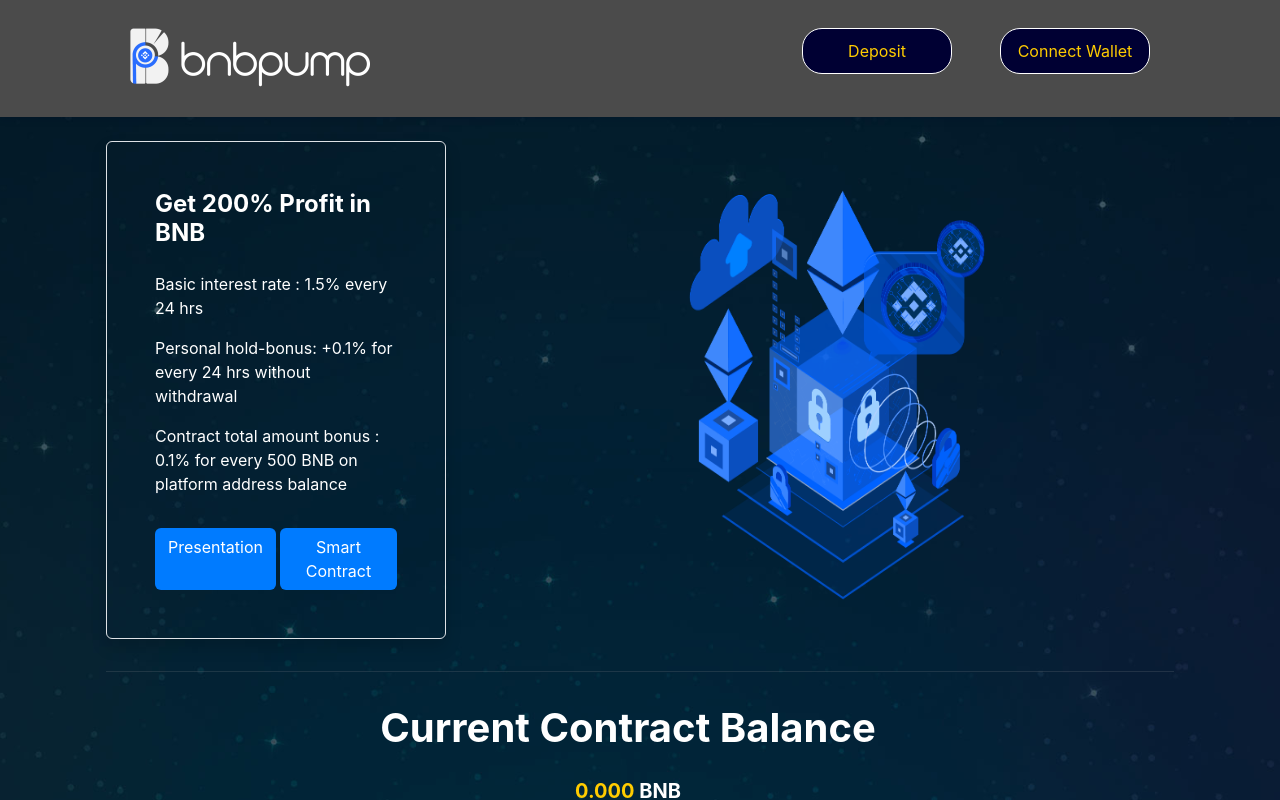
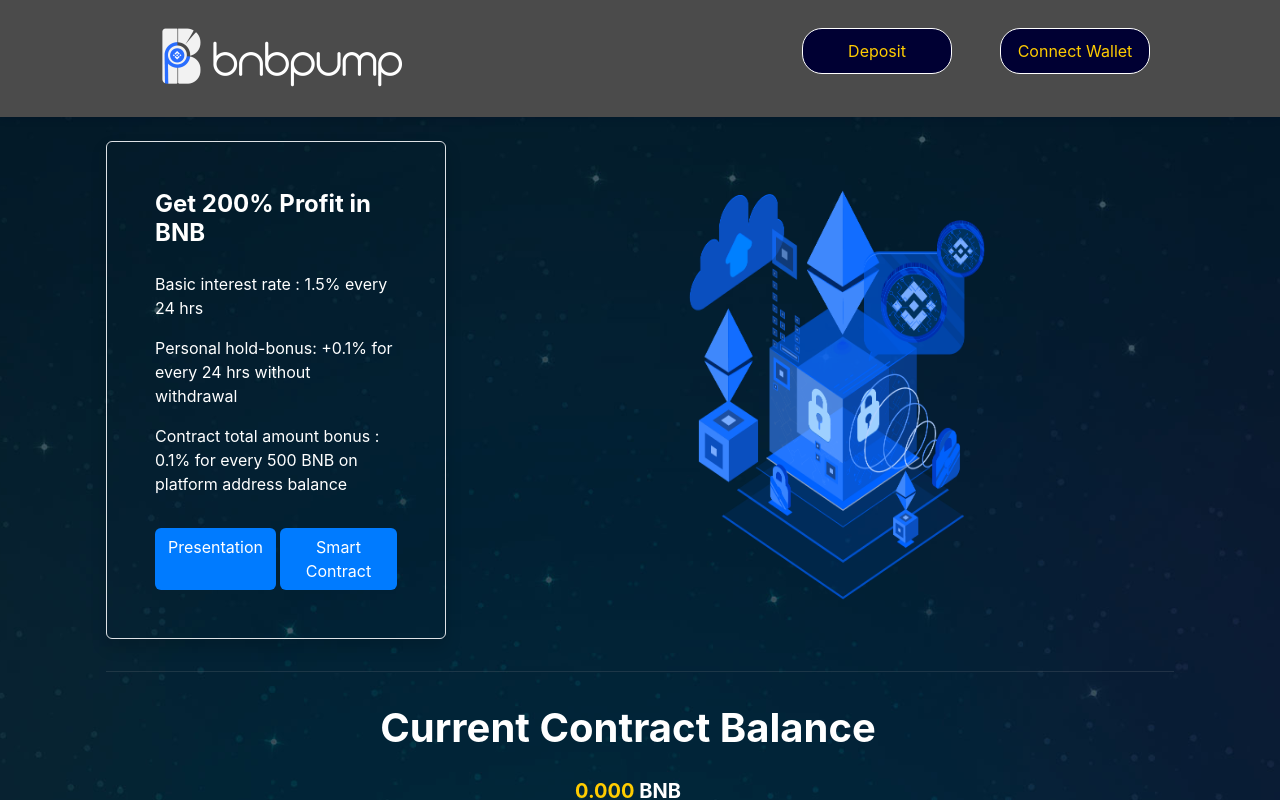
Before and after one commit to AllDigitalOfficial/sample-react-plan8, a React (Vite) app: page / in a window 1280 px wide. Shown: the top 800 px of the page. Built offline with nearby package versions, Linux system fonts and the light colour scheme.

Commit message:
new commit 10

```diff
--- a/src/components/Navbar/index.tsx
+++ b/src/components/Navbar/index.tsx
@@ -26,7 +26,7 @@ const Navbars = () => {
               alt="Logo"
               src={import.meta.env.VITE_APP_LOGO || "BNBPUMP-LOGO.png"}
               className="img-fluid"
-              style={{ width: "250px", height: "auto", marginLeft: "40px", alignSelf: "right" }}
+              style={{ width: "250px", height: "auto", marginLeft: "72px", alignSelf: "right" }}
             />
           </Navbar.Brand>
           <Nav className="ms-auto d-flex align-items-center flex-wrap nav-buttons">
@@ -76,9 +76,9 @@ const Navbars = () => {
           width: 150px;
         }
 
-        @media (max-width: 360px) {
+        @media (max-width: 250px) {
           .nav-buttons {
-            flex-direction: row;
+            flex-direction: column;
             align-items: center;
           }
 
```
